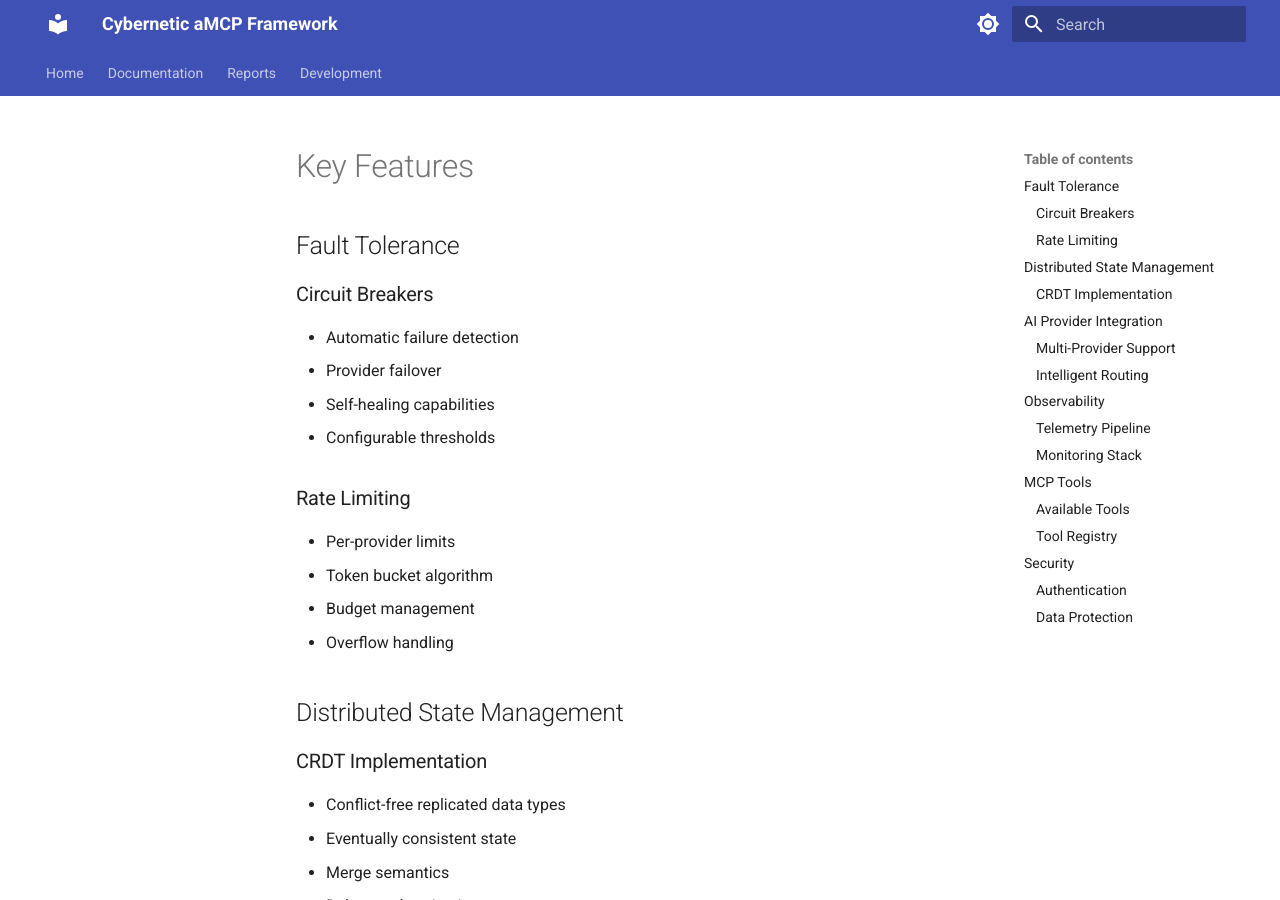
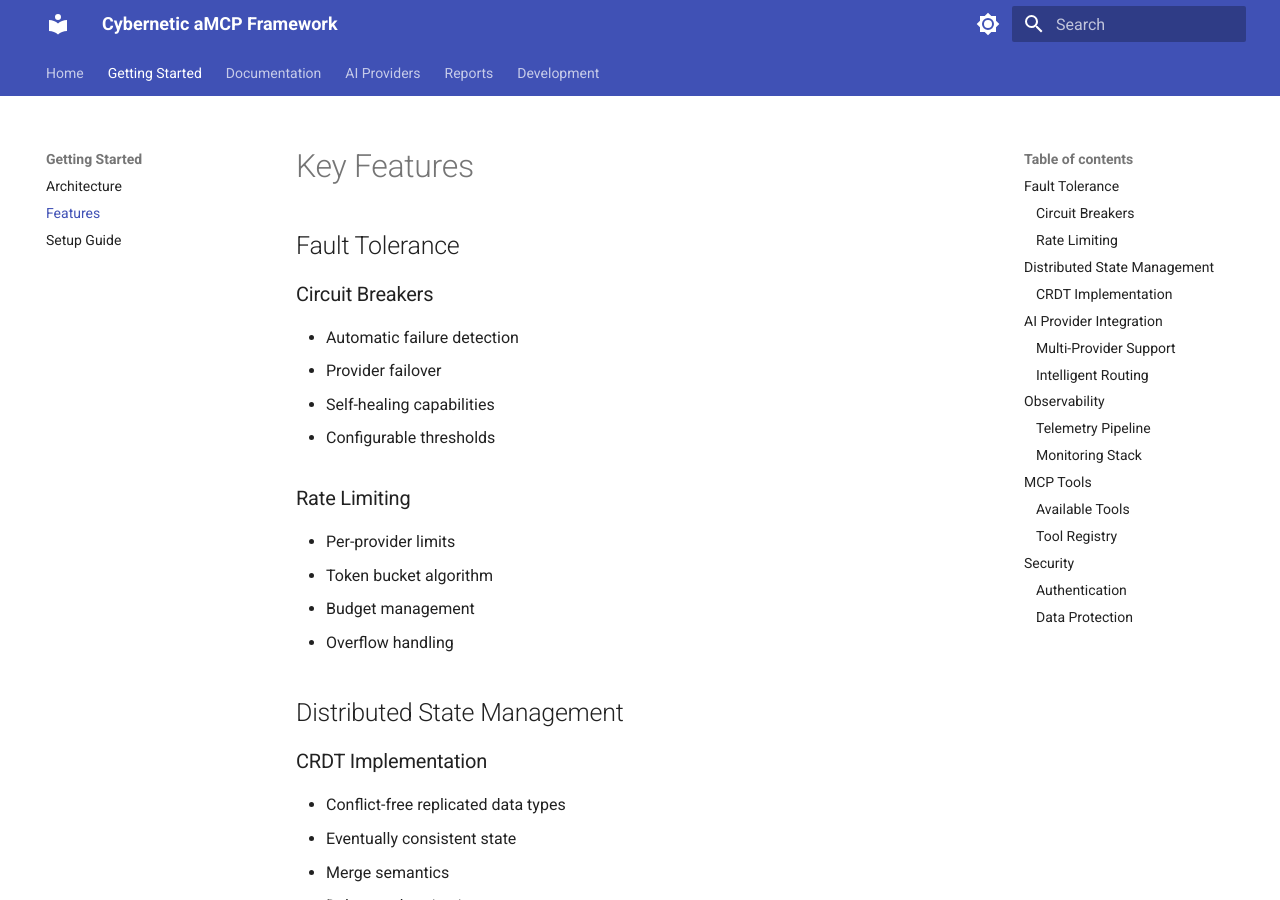
Before and after one commit to jmanhype/cybernetic-amcp, an MkDocs documentation site: the page built from docs/features.md, in a window 1280 px wide and 900 px high. Built offline with MkDocs 1.6.1 and Material for MkDocs 9.7.7, drawn with Linux system fonts in a browser that asks for light colours.

Commit message:
🔖 Checkpoint: Edit /Users/speed/Downloads/cybernetic/mkdocs.yml

```diff
--- a/mkdocs.yml
+++ b/mkdocs.yml
@@ -44,14 +44,21 @@ markdown_extensions:
 
 nav:
   - Home: README.md
+  - Getting Started:
+    - Architecture: architecture.md
+    - Features: features.md
+    - Setup Guide: README_SETUP.md
   - Documentation:
-    - Setup: README_SETUP.md
     - Deployment: DEPLOYMENT.md
     - Staging: STAGING_DEPLOYMENT.md
     - Telemetry: OTEL_STAGING_GUIDE.md
+  - AI Providers:
+    - Anthropic: ANTHROPIC_PROVIDER_SUMMARY.md
+    - Ollama: ollama_s4_summary.md
   - Reports:
     - Completion: COMPLETION_REPORT.md
     - Deployment Proof: DEPLOYMENT_PROOF.md
+    - Polling Analysis: polling_analysis.md
   - Development:
     - Claude Config: CLAUDE.md
     - Secrets: SECRETS.md
@@ -59,4 +66,4 @@ nav:
 extra:
   social:
     - icon: fontawesome/brands/github
-      link: https://github.com/ruvnet/cybernetic
+      link: https://github.com/jmanhype/cybernetic-amcp
```
Also changed, not shown: 2 other files.
